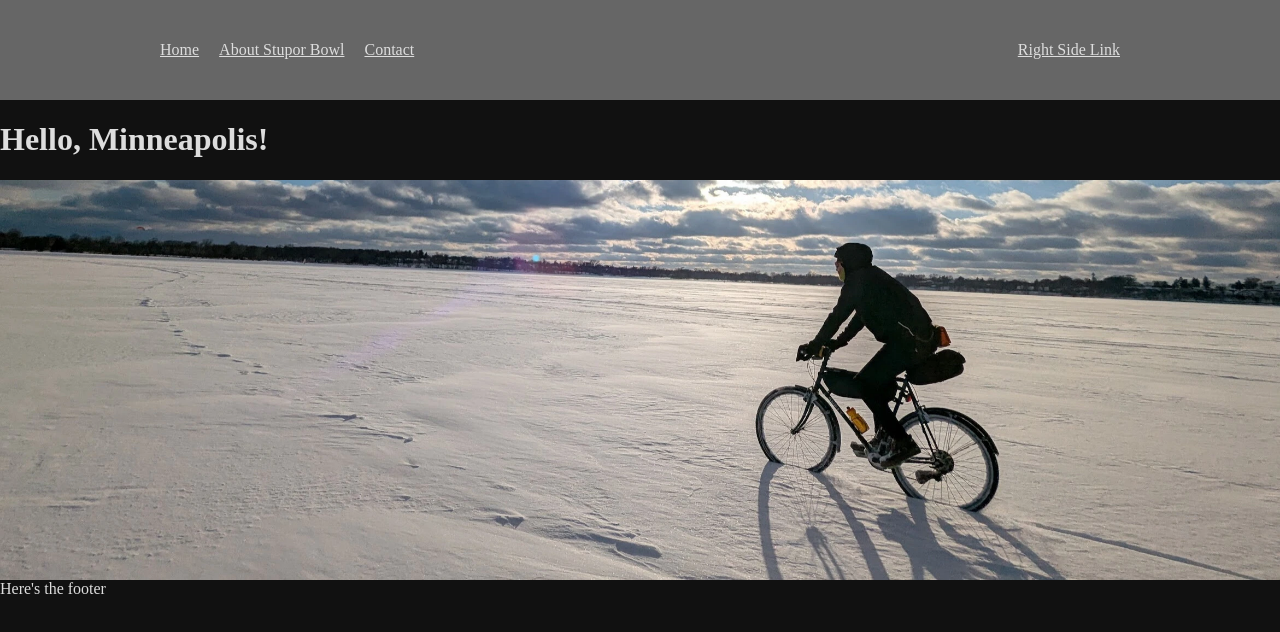
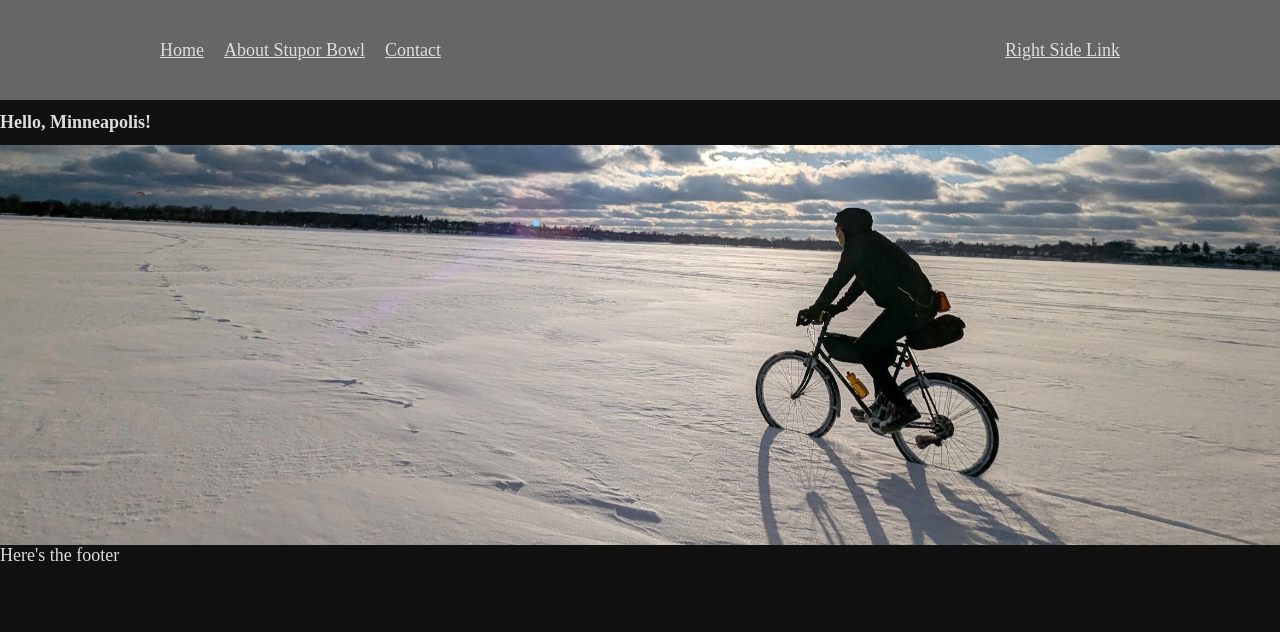
Before and after one commit to macemke4130/stuporbowl, a Next.js app: page / in a window 1280 px wide. Shown: the top 632 px of the page. Built offline with nearby package versions, Linux system fonts and the light colour scheme.

Commit message:
Add basic css resets and defaults

```diff
--- a/src/app/globals.css
+++ b/src/app/globals.css
@@ -19,8 +19,27 @@
     display: block;
   }
 
+  :where(img) {
+    max-width: 100%;
+    height: auto;
+  }
+
   :where(button) {
     font-family: inherit;
+    min-height: 2.4rem;
+    min-width: 2.4rem;
+  }
+
+  :where(h1, h2, h3, h4, h5, h6) {
+    font-size: inherit;
+  }
+
+  :where(h1, h2, h3, h4, h5, h6):has(+ :where(p)) {
+    margin-bottom: 0;
+  }
+
+  :where(p) {
+    margin-top: 0;
   }
 }
 
@@ -31,7 +50,7 @@
   }
 
   body {
-    font-size: 1.6rem;
+    font-size: 1.8rem;
     color: var(--site-text-color);
     margin: 0;
     width: 100vw;
@@ -46,11 +65,12 @@
 
   :where(main > article) {
     margin: 0 auto;
-    max-width: 60ch;
+    max-width: 58rem;
   }
 
   :where(main > article p) {
     text-align: justify;
+    font-size: 2.2rem;
     line-height: 1.25;
     text-wrap: balance;
   }
@@ -78,6 +98,17 @@
   }
 }
 
+@layer overrides {
+  .sr-only {
+    display: block;
+    width: 0;
+    height: 0;
+    white-space: nowrap;
+    position: absolute;
+    overflow: hidden;
+  }
+}
+
 /* Media Breakpoints. Mobile first. */
 
 @media (min-width: 576px) {
```
